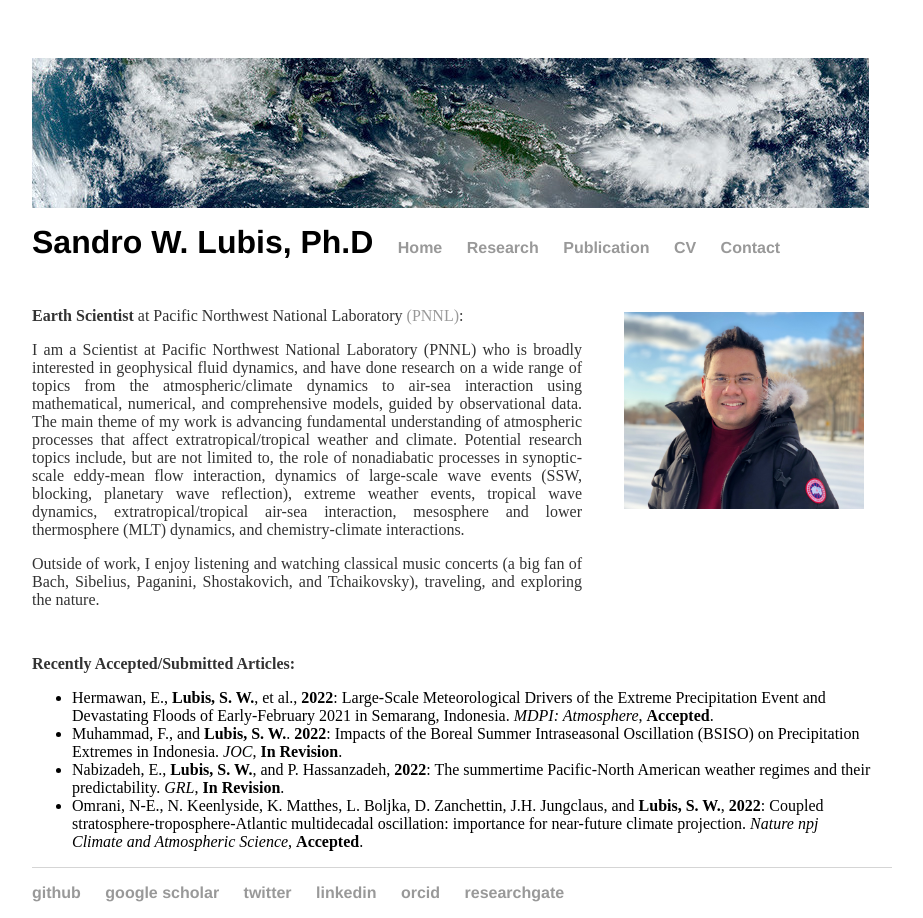
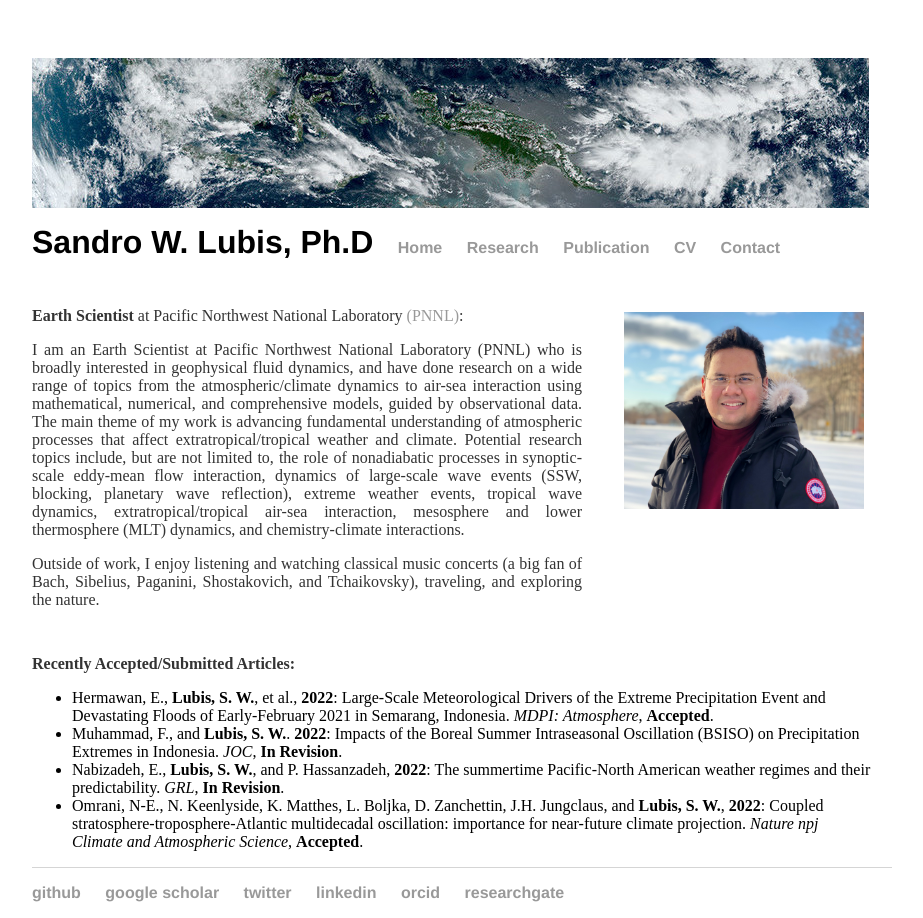
Before and after one commit to sandrolubis/sandrolubis.github.io, a Jekyll site: the page built from index.html, in a window 1280 px wide. Shown: the whole page, without its empty margins (276-1199 px from the left). Built offline with Jekyll 4.4.1, drawn with Linux system fonts in a browser that asks for light colours.

Commit message:
Update index.html

```diff
--- a/index.html
+++ b/index.html
@@ -34,7 +34,7 @@
 	<p class="ex", style="padding-top:30px"><font size=3><b>Earth Scientist</b> at Pacific Northwest National Laboratory <a href="https://www.pnnl.gov/">(PNNL)</a>:</p>
 
 
-	<p class="ex"><font size=3>I am a Scientist at Pacific Northwest National Laboratory (PNNL) who is broadly interested in geophysical fluid dynamics,
+	<p class="ex"><font size=3>I am an Earth Scientist at Pacific Northwest National Laboratory (PNNL) who is broadly interested in geophysical fluid dynamics,
 		and have done research on a wide range of topics from the atmospheric/climate dynamics to air-sea interaction using mathematical,
 		numerical, and comprehensive models, guided by observational data. The main theme of my work is advancing fundamental
 		understanding of atmospheric processes that affect extratropical/tropical weather and climate. Potential research topics include,
```
